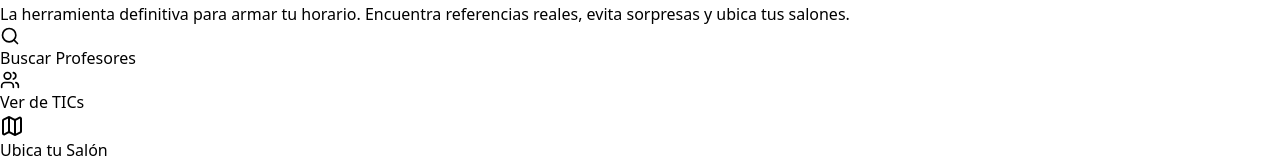
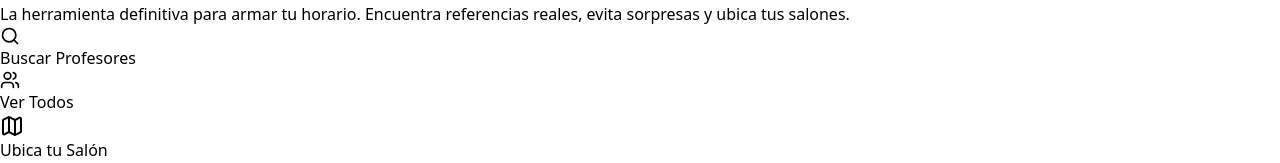
Before and after one commit to Vale77Bon/itp-reviews, a React (Vite) app: page / in a window 1280 px wide. Shown: the part 186-349 px from the top of the page. Built offline with nearby package versions, Linux system fonts and the light colour scheme.

Commit message:
Cambio de nombrev2

```diff
--- a/src/pages/Home.jsx
+++ b/src/pages/Home.jsx
@@ -24,15 +24,16 @@ const Home = () => {
           </p>
 
           <div className="flex flex-col sm:flex-row gap-4 justify-center">
+            {/* Botón Principal: Buscar */}
             <Link to="/buscar" className="bg-yellow-500 text-blue-900 font-bold py-3 px-8 rounded-full hover:bg-yellow-400 transition transform hover:scale-105 flex items-center justify-center gap-2 shadow-lg">
               <Search size={20} />
               Buscar Profesores
             </Link>
 
-            {/* CORREGIDO: Ahora busca 'tics' en lugar de 'sistemas' */}
-            <Link to="/buscar?q=tics" className="bg-blue-800 text-white font-bold py-3 px-8 rounded-full hover:bg-blue-700 transition flex items-center justify-center gap-2 border border-blue-600">
+            {/* Botón Secundario: Ver Todos (Sin filtros) */}
+            <Link to="/buscar" className="bg-blue-800 text-white font-bold py-3 px-8 rounded-full hover:bg-blue-700 transition flex items-center justify-center gap-2 border border-blue-600">
               <Users size={20} />
-              Ver de TICs
+              Ver Todos
             </Link>
           </div>
         </div>
```
